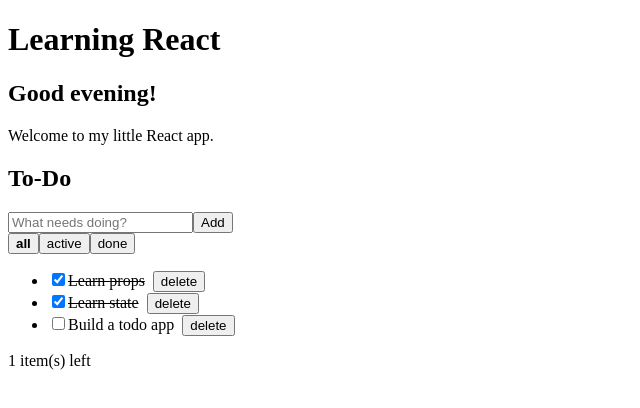
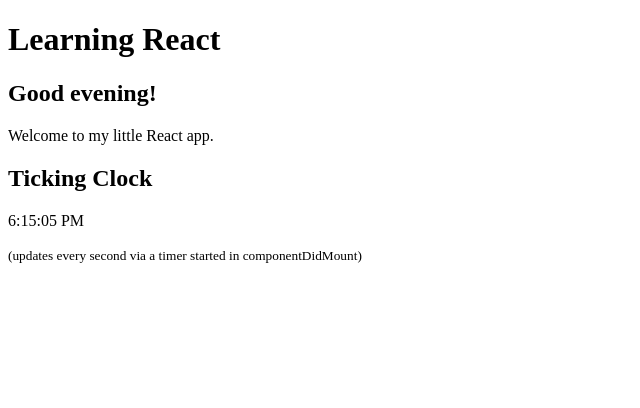
Before and after one commit to kkelichika/react-development, a React (Create React App) app: page / in a window 1280 px wide. Shown: the top 408 px of the page, without its empty margins (0-640 px from the left). Built offline with nearby package versions, Linux system fonts and the light colour scheme.

Commit message:
Add lifecycle clock using componentDidMount

```diff
--- a/src/App.js
+++ b/src/App.js
@@ -3,14 +3,14 @@
 
 import React from "react";
 import Greeting from "./components/Greeting";
-import TodoApp from "./apps/todo/TodoApp";
+import TickingClock from "./components/TickingClock";
 
 function App() {
   return (
     <div>
       <h1>Learning React</h1>
       <Greeting />
-      <TodoApp />
+      <TickingClock />
     </div>
   );
 }
--- /dev/null
+++ b/src/components/TickingClock.js
@@ -0,0 +1,42 @@
+// Lifecycle methods and componentDidMount.
+//
+// Class components have "lifecycle" methods that React calls at certain
+// moments. The order for a mounting component:
+//   1. constructor()        - set up initial state
+//   2. render()             - produce the JSX
+//   3. componentDidMount()  - runs ONCE, right after it is first on screen
+//
+// componentDidMount is the right place to start things that touch the
+// outside world: timers, subscriptions, data fetching. Here I start a
+// timer that updates the time every second.
+
+import React from "react";
+
+class TickingClock extends React.Component {
+  state = { time: new Date().toLocaleTimeString() };
+
+  componentDidMount() {
+    // start a timer once the component is on the page
+    this.timerId = setInterval(() => {
+      this.setState({ time: new Date().toLocaleTimeString() });
+    }, 1000);
+  }
+
+  componentWillUnmount() {
+    // ALWAYS clean up timers, or they keep running after the component is
+    // gone and cause warnings/leaks. (More on cleanup next exercise.)
+    clearInterval(this.timerId);
+  }
+
+  render() {
+    return (
+      <div className="ticking-clock">
+        <h2>Ticking Clock</h2>
+        <p>{this.state.time}</p>
+        <small>(updates every second via a timer started in componentDidMount)</small>
+      </div>
+    );
+  }
+}
+
+export default TickingClock;
```
Also changed, not shown: 1 other file (tests, documents, lock files or other folders).
